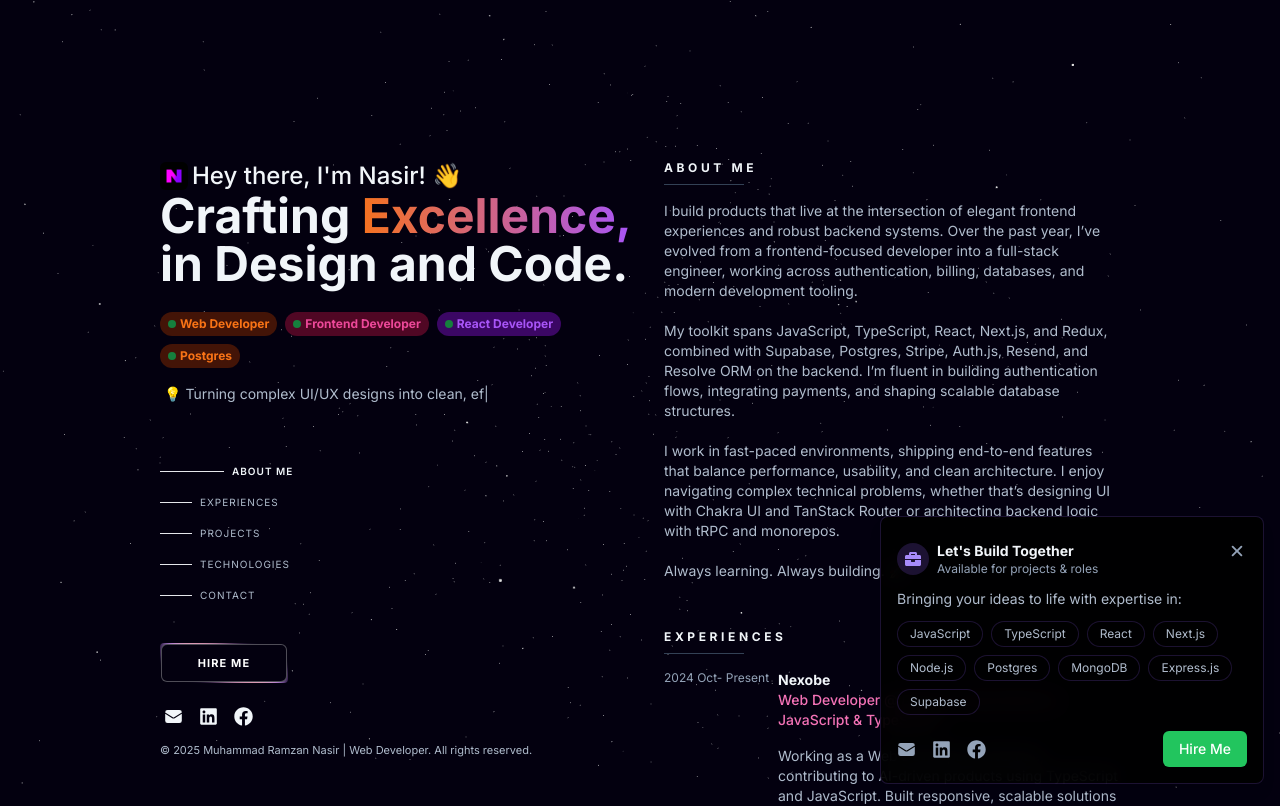
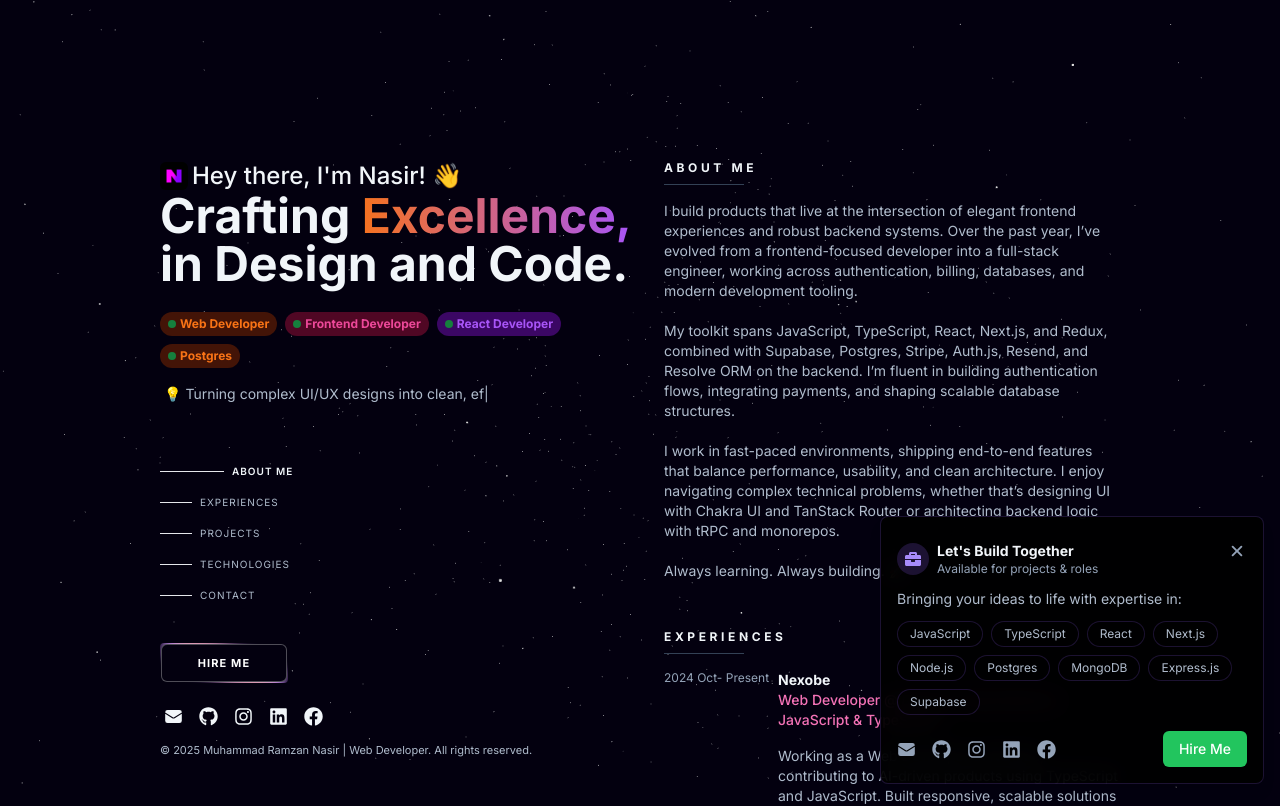
Before and after one commit to im-nasirr/nasir-dev-portfolio, a Next.js app: page / in a window 1280 px wide. Shown: the top 806 px of the page. Built offline with nearby package versions, Linux system fonts and the light colour scheme; no server answers.

Commit message:
Add Instagram icon and link to site configuration
- Included FaInstagram icon in the imports.
- Added Instagram social link to the site configuration for enhanced social media presence.

```diff
--- a/src/app/config.tsx
+++ b/src/app/config.tsx
@@ -1,4 +1,4 @@
-import { FaGithub, FaFacebook } from "react-icons/fa";
+import { FaGithub, FaFacebook, FaInstagram } from "react-icons/fa";
 import {
   FaLinkedin,
   FaSquareXTwitter,
@@ -68,6 +68,14 @@ export const siteConfig = {
     {
       icon: <HiEnvelope size={19} />,
       url: "mailto:mrammzannasir555@gmail.com",
+    },
+    {
+      icon: <FaGithub size={19} />,
+      url: "https://github.com/im-nasirr",
+    },
+    {
+      icon: <FaInstagram size={19} />,
+      url: "https://www.instagram.com/im_nasirr/",
     },
     {
       icon: <FaLinkedin size={19} />,
```
